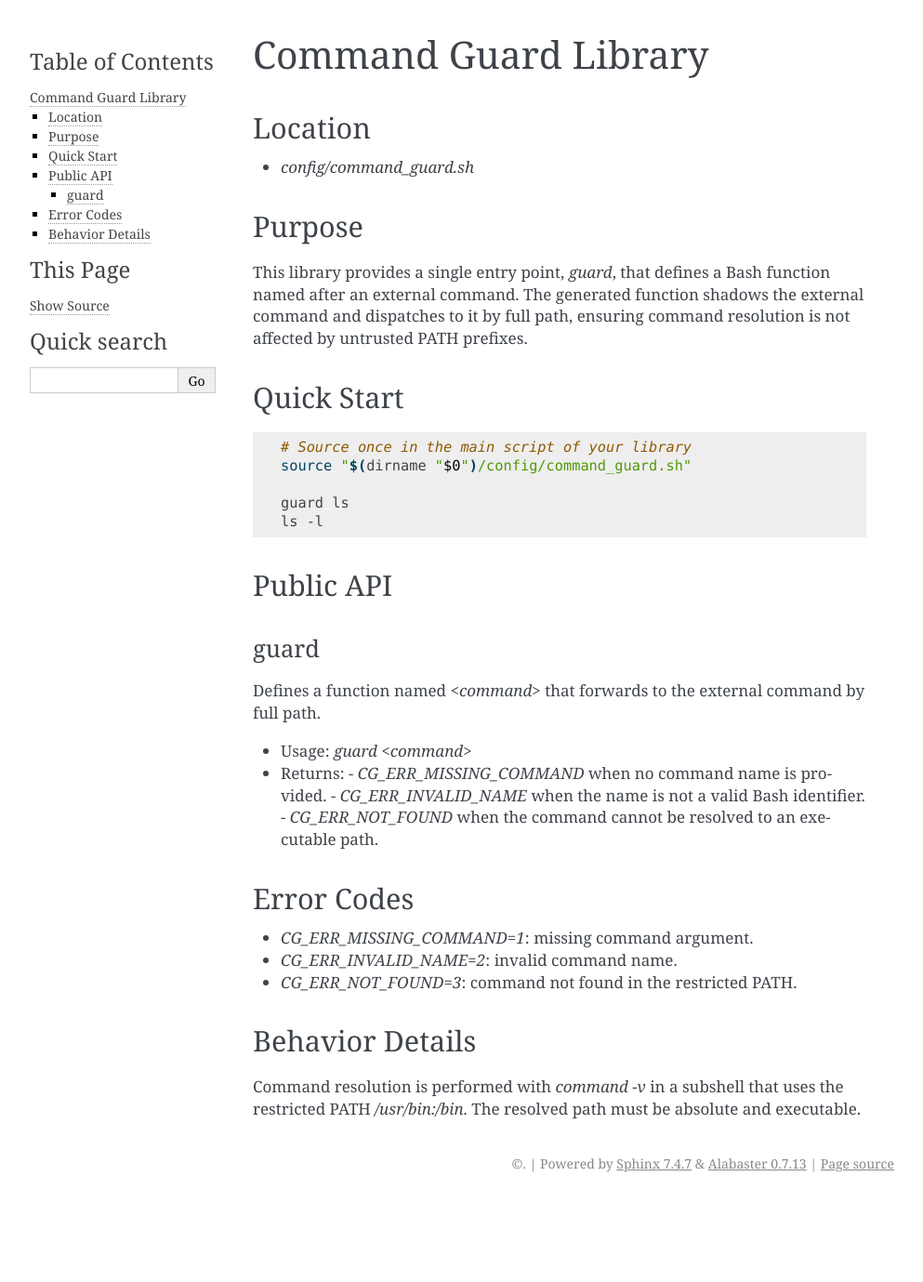
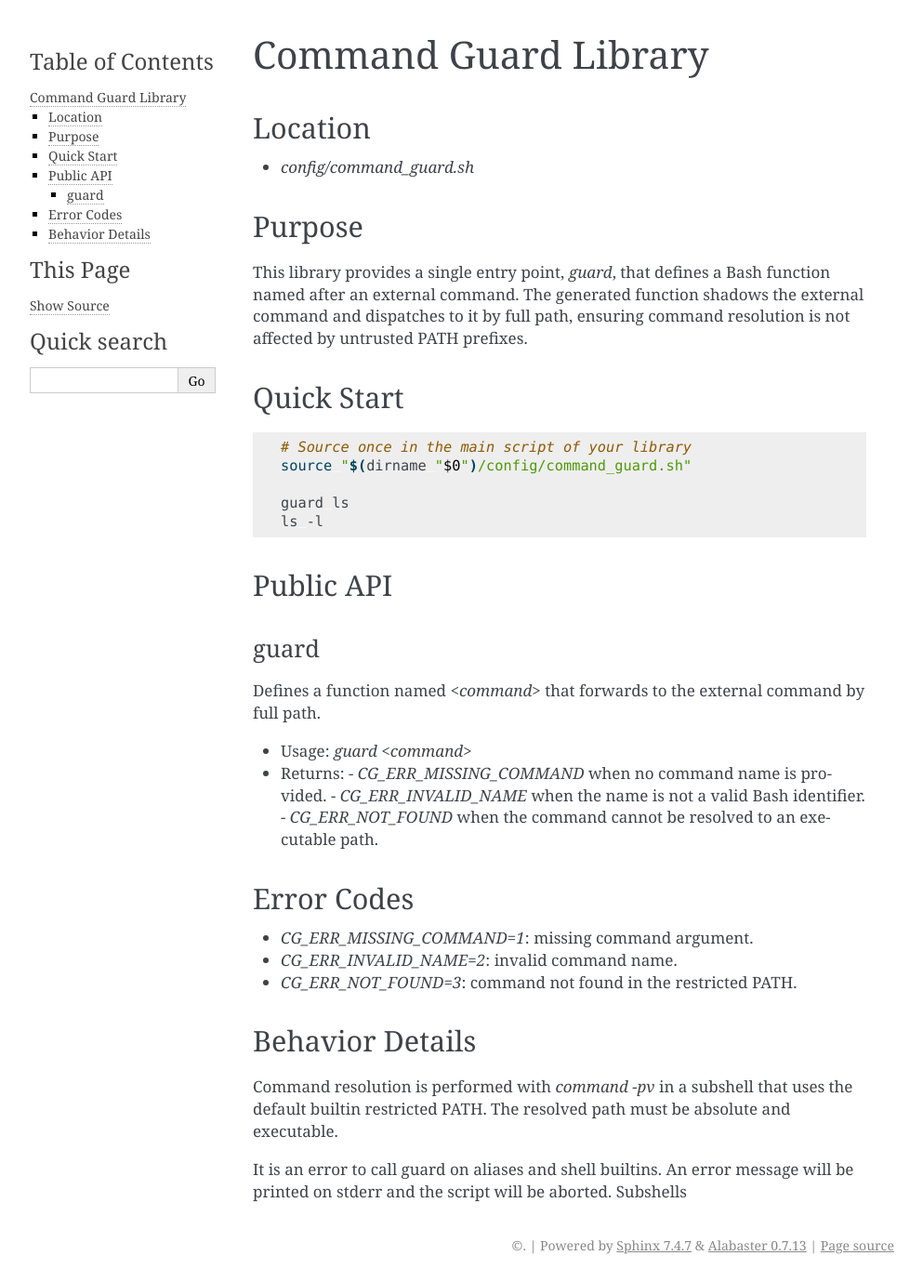
Before and after one commit to CriticalOptimisation/bash-deploy-libs, a Sphinx documentation site: the page built from docs/libraries/command_guard.rst, in a window 1280 px wide. Shown: the whole page at 93% size, without its empty margins (148-1141 px from the left). Built offline with Sphinx 7.4.7, drawn with Linux system fonts in a browser that asks for light colours; pages that are not in the unit, such as notebooks, are missing from menus; before the commit the page ends 1291 px from its top, so only the background shows below that.

Commit message:
Expanded command guard test suite and improved code.

```diff
--- a/docs/libraries/command_guard.rst
+++ b/docs/libraries/command_guard.rst
@@ -50,6 +50,9 @@ Error Codes
 Behavior Details
 ----------------
 
-Command resolution is performed with `command -v` in a subshell that uses the
-restricted PATH `/usr/bin:/bin`. The resolved path must be absolute and
+Command resolution is performed with `command -pv` in a subshell that uses the
+default builtin restricted PATH. The resolved path must be absolute and
 executable.
+
+It is an error to call guard on aliases and shell builtins. An error message
+will be printed on stderr and the script will be aborted. Subshells
```
Also changed, not shown: 2 other files.
